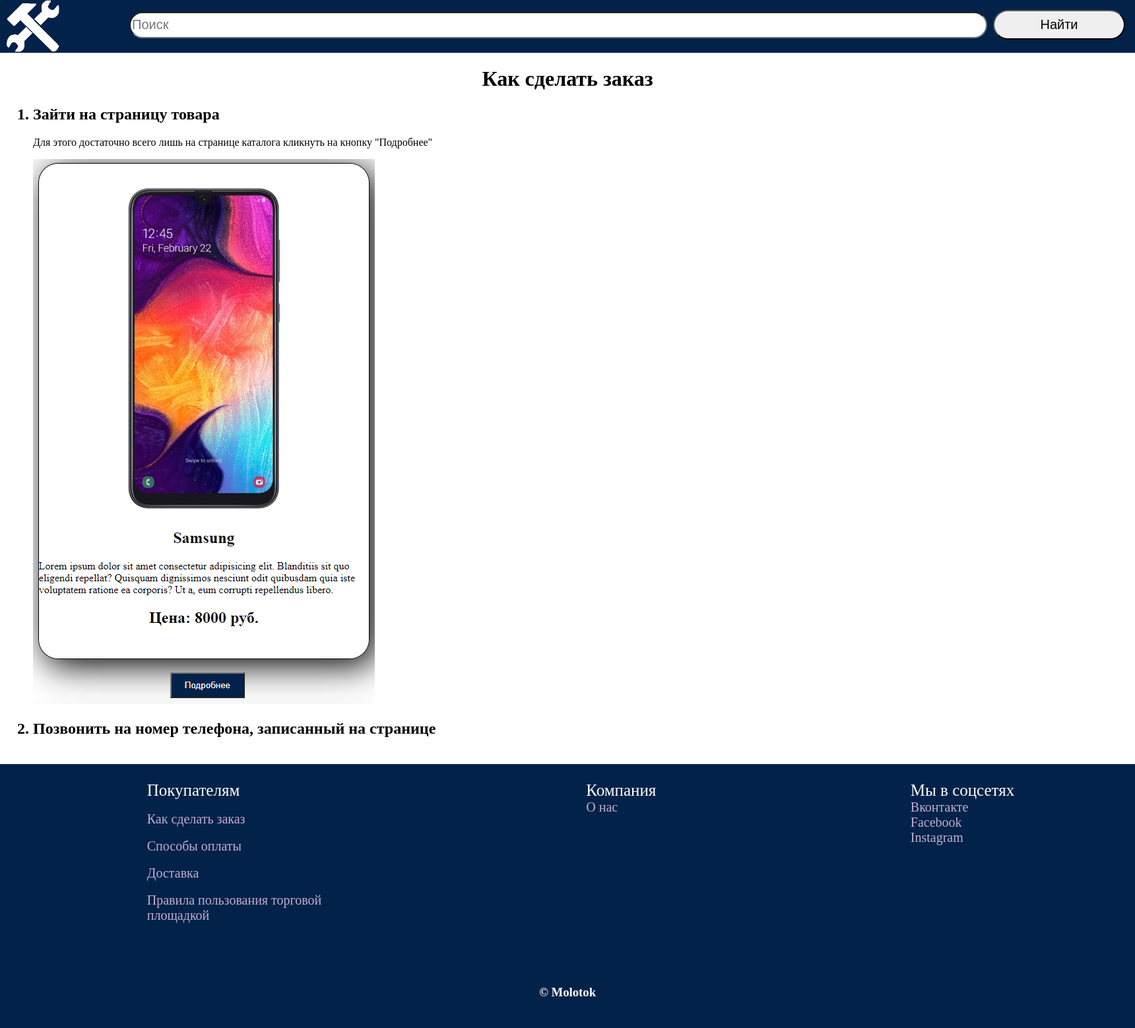
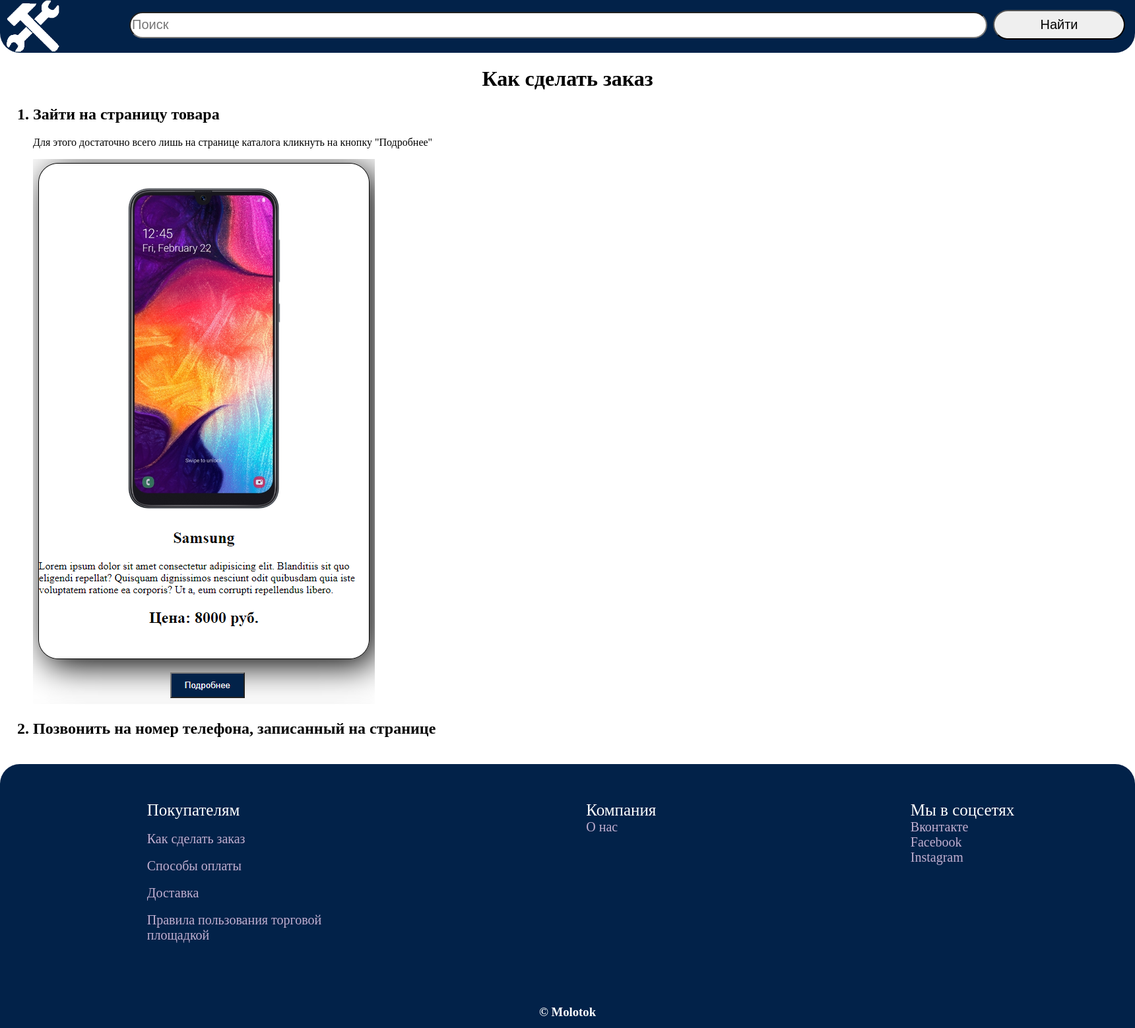
Before and after one commit to Regmorin/internet_shop, a PHP site: page /index.php?page=makeOrder in a window 1720 px wide. Shown: the whole page at 66% size. Run offline with PHP 8.4, Linux system fonts and the light colour scheme; data comes from the database, SQL or seed files in the repository.

Commit message:
added a comments

```diff
--- a/index.php
+++ b/index.php
@@ -5,6 +5,22 @@
 	<title>LocalHost</title>
 	<link rel="stylesheet" type="text/css" href="css/style.css">
 	<?php require 'templates/connect.php'; ?>
+
+	<style>
+		.header__color {
+			border-bottom-left-radius: 30px;
+			border-bottom-right-radius: 30px;
+		}
+
+		.footer__color {
+			border-top-left-radius: 30px;
+			border-top-right-radius: 30px;
+		}
+
+		.products {
+			margin-top: 30px;
+		}
+	</style>
 </head>
 <body>
 	<!-- header -->
@@ -22,6 +38,7 @@
 		</div>
 	</div>
 
+	<!-- content -->
 	<?php
 
 	$page = $_GET['page'];
@@ -54,6 +71,8 @@
 
 	?>
 
+
+	<!-- footer -->
 	<div class="footer__color">
 		<div class="footer">
 			<div class="products">
--- a/templates/biggest.php
+++ b/templates/biggest.php
@@ -1,6 +1,6 @@
 
 
-
+<!-- details about product -->
 <div class="biggest">
 	<img class="biggest__image" src="img/<?php echo $post['image']; ?>" alt="" width="700" height="500">
 	<div class="desc">
--- a/templates/biggest_search.php
+++ b/templates/biggest_search.php
@@ -1,6 +1,6 @@
 
 
-
+<!-- details about product from search -->
 <div class="biggest">
 	<img class="biggest__image" src="../img/<?php echo $post['image']; ?>" alt="" width="700" height="500">
 	<div class="desc">
--- a/templates/connect.php
+++ b/templates/connect.php
@@ -1,18 +1,20 @@
 <?php
 
+// connecting information
 $con = mysqli_connect('127.0.0.1', 'root', 'root', 'shop');
 
+// if db is not working
 if (!$con) {
 echo "Sorry <br>";
 echo mysqli_connect_error();
 exit();
 }
 
+// importing information from table
 $result = mysqli_query($con, "SELECT * FROM `products`");
 
+// sorted information
 while($prod = mysqli_fetch_assoc($result)) {
 	$posts[] = $prod;
 }
-
-
 ?>
--- a/templates/main.php
+++ b/templates/main.php
@@ -1,8 +1,6 @@
-<!-- contant -->
 <div class="contant">
-
 	<div class="tables">
-
+		<!-- import info from database -->
 		<?php foreach ($posts as $post): ?>
 
 		<div class="tab">
@@ -20,7 +18,5 @@
 			</div>
 		</div>
 		<?php endforeach; ?>
-
 	</div>
-
 </div>
--- a/templates/makeOrder.php
+++ b/templates/makeOrder.php
@@ -1,3 +1,4 @@
+<!-- how to use a order -->
 <div class="contant">
     <h1 align="center">Как сделать заказ</h1>
 
--- a/templates/search.php
+++ b/templates/search.php
@@ -1,3 +1,4 @@
+<!-- doing search file -->
 <!DOCTYPE html>
 <html lang="en">
 <head>
@@ -33,7 +34,7 @@
 
 
 
-
+	<!-- content -->
 	<?php
 
 	$page = $_GET['page'];
--- a/templates/searchform.php
+++ b/templates/searchform.php
@@ -6,7 +6,7 @@
 
 while ($select_while = mysqli_fetch_assoc($select)):?>
 
-    <!-- contant -->
+<!-- content -->
 <div class="contant">
 
     <div class="tables">
```
Also changed, not shown: templates/clean.php (added). Lines whose indentation alone changed are shown as unchanged.
